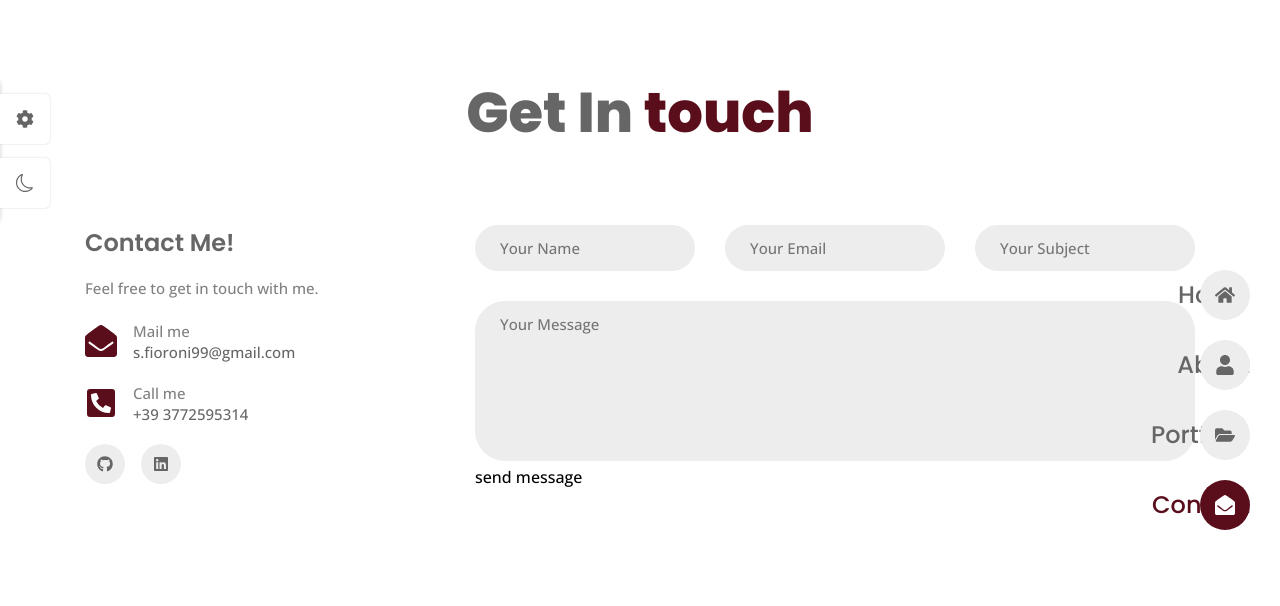
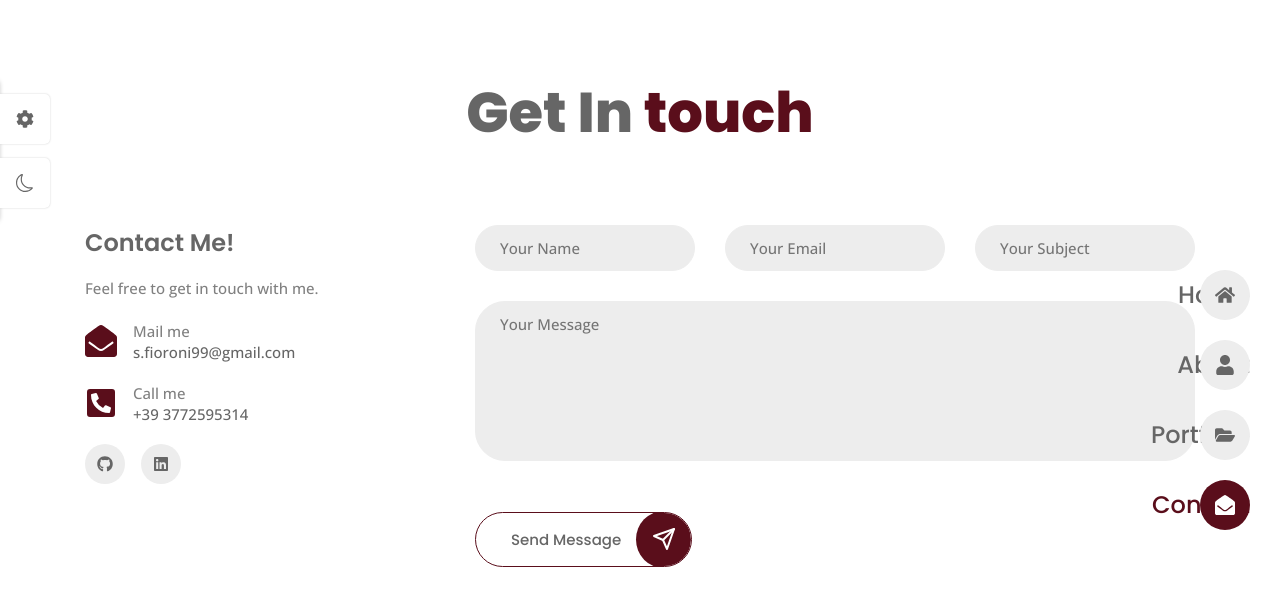
Before and after one commit to SuperBona/My-own-Portfolio-app, a React (Vite) app: page /contact in a window 1280 px wide. Shown: the top 606 px of the page. Built offline with nearby package versions, Linux system fonts and the light colour scheme.

Commit message:
Update Contact.jsx

```diff
--- a/src/pages/contact/Contact.jsx
+++ b/src/pages/contact/Contact.jsx
@@ -113,21 +113,21 @@ const Contact = () => {
               />
             </label>
           </div>
-          <label for='message' className='form_input-div'>
+          <div for='message' className='form_input-div'>
             <textarea
               className='form_control textarea'
               placeholder='Your Message'
               required
               name='message'
             ></textarea>
-          </label>
-          <input type='submit' id='send' value='send message' />
-          {/* <button type='submit' id='send' value='send' className='button'>
+          </div>
+          {/* <input type='submit' id='send' value='Send Message' /> */}
+          <button type='submit' id='send' value='send' className='button'>
             Send Message
             <span className='button__icon contact_button-icon'>
               <FiSend></FiSend>
             </span>
-          </button> */}
+          </button>
         </form>
       </div>
     </section>
```
